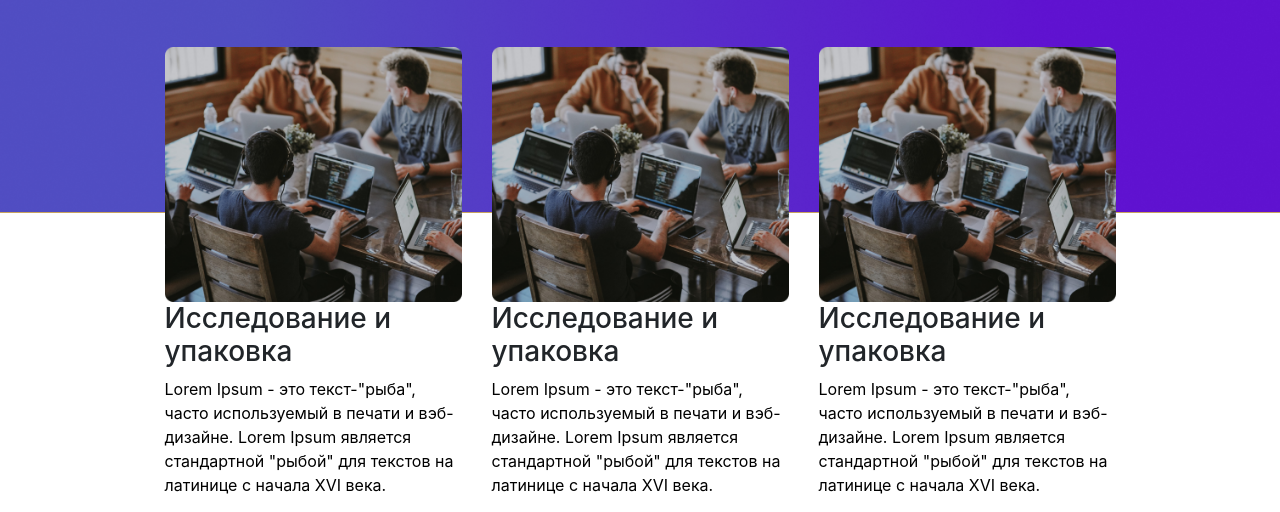
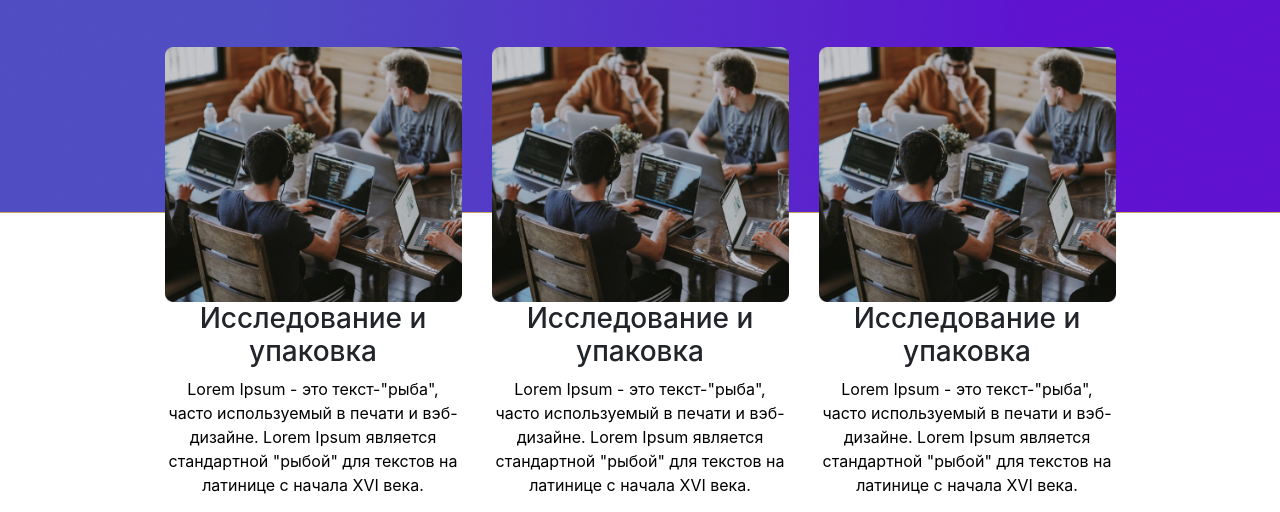
Before and after one commit to Kariaaa/Lab4, a plain HTML site: page index.html in a window 1280 px wide. Shown: the part 422-934 px from the top of the page. Drawn offline with nearby package versions, Linux system fonts and the light colour scheme.

Commit message:
Add files via upload

```diff
--- a/index.html
+++ b/index.html
@@ -1,11 +1,11 @@
-<DOCTYPE html!>
+<!DOCTYPE html>
 <html>
+
+<head>
 <link rel="stylesheet" href="https://stackpath.bootstrapcdn.com/bootstrap/4.3.1/css/bootstrap.min.css" integrity="sha384-ggOyR0iXCbMQv3Xipma34MD+dH/1fQ784/j6cY/iJTQUOhcWr7x9JvoRxT2MZw1T" crossorigin="anonymous">
 <link rel="stylesheet" href="main.css">
 <title>test bootstrap</title>
 <meta charset="utf-8" />
-<head>
-
 </head>
 <body>
 <div class="row">
@@ -36,19 +36,19 @@
 			</div>
 		<div id="bstext3">
 			<div class="row justify-content-md-center">
-				<div class="col col-lg-3">
+				<div class="col col-sm-12 col-lg-3 text-center">
 					<img src="01.png" class="img-fluid" alt="image">
 					<h3>Исследование и упаковка </h3>
 					<p class="p13 mt-md-1"> Lorem Ipsum - это текст-"рыба", часто используемый в печати и вэб-дизайне. Lorem Ipsum является стандартной "рыбой" для текстов на латинице с начала XVI века.</p>
 					<a href="#">Подробнее</a>
 				</div>
-				<div class="col col-lg-3">
+				<div class="col col-sm-12 col-lg-3 text-center">
 					<img src="01.png" class="img-fluid" alt="image">
 					<h3>Исследование и упаковка </h3>
 					<p class="p13 mt-md-1"> Lorem Ipsum - это текст-"рыба", часто используемый в печати и вэб-дизайне. Lorem Ipsum является стандартной "рыбой" для текстов на латинице с начала XVI века.</p>
 					<a href="#">Подробнее</a>
 				</div>
-				<div class="col col-lg-3">
+				<div class="col col-sm-12 col-lg-3 text-center">
 					<img src="01.png" class="img-fluid" alt="image">
 					<h3>Исследование и упаковка </h3>
 					<p class="p13 mt-md-1"> Lorem Ipsum - это текст-"рыба", часто используемый в печати и вэб-дизайне. Lorem Ipsum является стандартной "рыбой" для текстов на латинице с начала XVI века.</p>
@@ -99,7 +99,7 @@
 				</div>
 			</div>
 		</div>
-	<img src="Line.png" class="img-fluid" alt="image">
+	<img src="line.png" class="img-fluid" alt="image">
 	<h6  style="text-align: center">(с) 2019. Все права защищены. </h6>
 	</div>
 </div>
```
